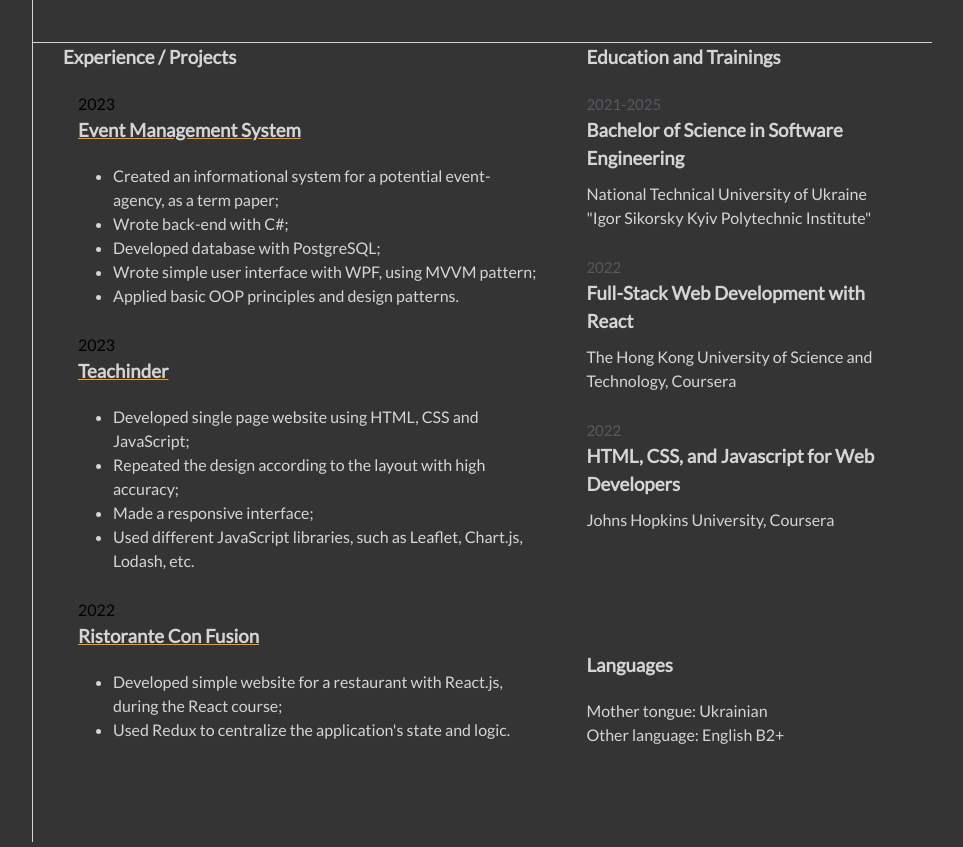
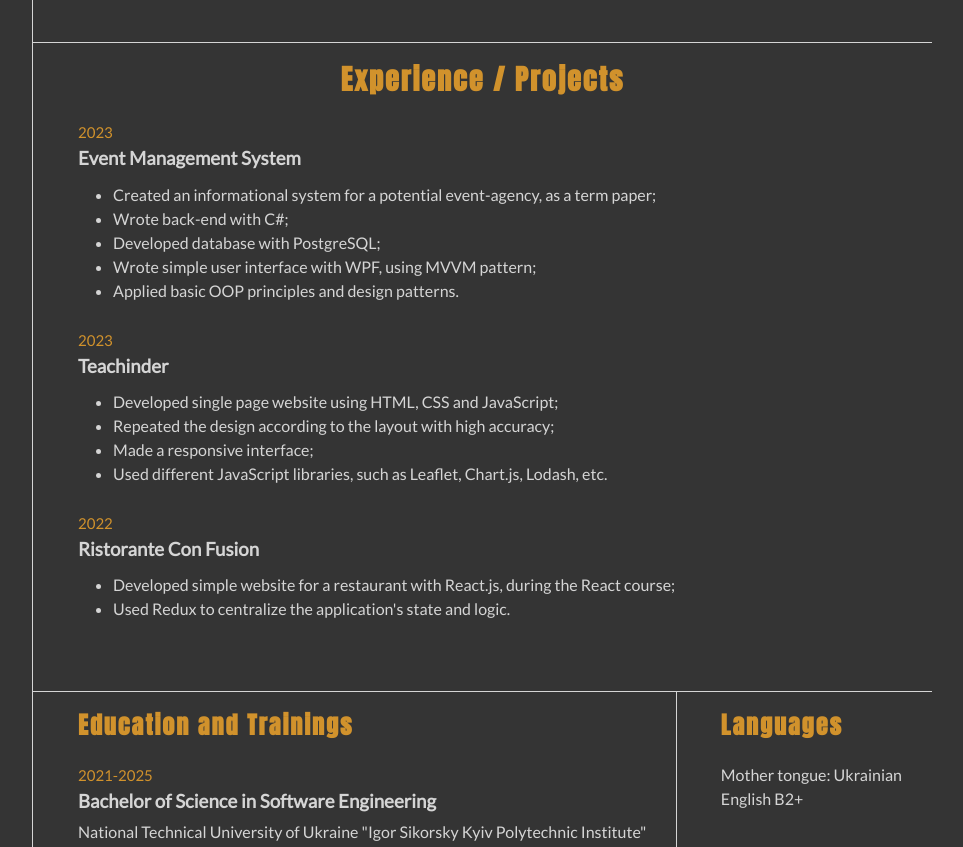
Before and after one commit to lavreniukk/homepage, a plain HTML site: page index.html in a window 1280 px wide. Shown: the part 1495-2342 px from the top of the page, without its empty margins (158-1121 px from the left). Drawn offline with Linux system fonts and the light colour scheme.

Commit message:
Experiences, education and languages sections style changed

```diff
--- a/index.html
+++ b/index.html
@@ -83,7 +83,7 @@
             </div>
           </div>
 
-          <div class="container  borderline-b">
+          <div class="container borderline-b">
             <div class="resume__block">
               <div class="skills">
                 <h3 class="skills__header">Skills</h3>
@@ -133,9 +133,8 @@
             </div>
           </div>
 
-          <div class="container">
+          <div class="container borderline-b">
             <div class="resume__block">
-                <div class="main-info fh">
                 <div class="experiences">
                     <h3 class="experiences__header">Experience / Projects</h3>
                     <div class="experiences__project">
@@ -185,9 +184,13 @@
                         </div>
                     </div>
                 </div>
+            </div>
+          </div>
 
-                    <div class="additional-info fv">
-                        <div class="additional-info__education">
+          <div class="container">
+            <div class="resume__block">
+                <div class="additional-info fh">
+                    <div class="additional-info__education p-15">
                         <h3 class="additional-info__education-header">Education and Trainings</h3>
                         <div class="additional-info__education-university">
                             <span class="additional-info__education-university-durability">2021-2025</span>
@@ -206,15 +209,14 @@
                         </div>
                     </div>
 
-                        <div class="additional-info__languages">
+                    <div class="additional-info__languages p-15">
                         <h3 class="additional-info__languages-header">Languages</h3>
                         <p class="additional-info__languages-item">
                             Mother tongue: Ukrainian
                         </p>
                         <p class="additional-info__languages-item">
-                                Other language: English B2+
+                            English B2+
                         </p>
-                        </div>
                     </div>
                 </div>
             </div>
--- a/styles.css
+++ b/styles.css
@@ -10,8 +10,8 @@ body {
     background-color: #343434;
 
     --primary-text-color: #d5d5d5;
-    --secondary-text-color: #d5d5d5;
-    --durability-text-color: #6a737d9c;
+    --secondary-text-color: #d1922c;
+    --durability-text-color: #d1922c;
     --icon-color: #6a737d;
     --border-color: #ff9a0045;
     --text-decoration-color: #ff9a00;
@@ -102,6 +102,10 @@ body {
 }
 
 .contact-info__item > span {
+    color: var(--primary-text-color);
+}
+
+.contact-info__item > span {
     margin-bottom: 7px;
 }
 
@@ -166,7 +170,7 @@ body {
 }
 
 .intro_text {
-    color: var(--secondary-text-color);
+    color: var(--primary-text-color);
     text-align: left;
 }
 
@@ -219,7 +223,7 @@ body {
 
 .skills__skill-container > span {
     text-align: center;
-    color: var(--primary-text-color);
+    color: var(--secondary-text-color);
     opacity: 0;
     transition: opacity 500ms ease-in-out;
 }
@@ -234,18 +238,17 @@ body {
     transition: filter 500ms ease-in-out;
 }
 
-.experiences {
-    flex: 1 1 60%;
-    margin-right: 50px;
-}
-
 .experiences__header {
+    font-family: 'Anton', sans-serif;
     color: var(--secondary-text-color);
-    text-align: left;
+    letter-spacing: 2px;
+    font-size: 28px;
+    text-align: center;
+    margin-top: 15px;
     margin-bottom: 20px;
 }
 
-.experiences__header-durability {
+.experiences__project-header-durability {
     color: var(--durability-text-color);
     text-align: left;
     margin-bottom: 10px;
@@ -254,10 +257,8 @@ body {
 
 .experiences__project-header-name {
     color: var(--primary-text-color);
-    text-decoration-color: var(--text-decoration-color);
-    text-decoration-line: underline;
     text-align: left;
-    margin-bottom: 20px;
+    margin-bottom: 10px;
 }
 
 .experiences__project {
@@ -279,7 +280,7 @@ body {
 }
 
 .experiences__project-responsibilities {
-    color: var(--secondary-text-color);
+    color: var(--primary-text-color);
     padding-left: 20px;
 }
 
@@ -288,11 +289,16 @@ body {
 }
 
 .additional-info__education {
+    border-right: 1px solid var(--primary-text-color);
+    padding-right: 30px;
     margin-bottom: 20px;
 }
 
 .additional-info__education-header {
+    font-family: 'Anton', sans-serif;
     color: var(--secondary-text-color);
+    letter-spacing: 2px;
+    font-size: 24px;
     text-align: left;
     margin-bottom: 20px;
 }
@@ -307,26 +313,31 @@ body {
 .additional-info__education-university-speciality {
     color: var(--primary-text-color);
     text-align: left;
-    margin-bottom: 10px;
+    margin-bottom: 5px;
 }
 
 .additional-info__education-university-name {
-    color: var(--secondary-text-color);
+    color: var(--primary-text-color);
     margin-bottom: 25px;
 }
 
 .additional-info__languages {
+    padding-right: 0;
+    padding-left: 30px;
     margin-bottom: 20px;
 }
 
 .additional-info__languages-header {
+    font-family: 'Anton', sans-serif;
     color: var(--secondary-text-color);
+    letter-spacing: 2px;
+    font-size: 24px;
     text-align: left;
     margin-bottom: 20px;
 }
 
 .additional-info__languages-item {
-    color: var(--secondary-text-color);
+    color: var(--primary-text-color);
 }
 
 @media screen and (max-width: 576px) {
@@ -359,4 +370,20 @@ body {
     .experiences {
         margin-right: 0;
     }
+
+    .additional-info {
+        flex-direction: column;
+    }
+
+    .additional-info__education {
+        border-right: 0;
+        padding-right: 0;
+        padding-left: 0;
+        border-bottom: 1px solid var(--primary-text-color);
+    }
+
+    .additional-info__languages {
+        padding-right: 0;
+        padding-left: 0;
+    }
 }
```
Lines whose indentation alone changed are shown as unchanged.
